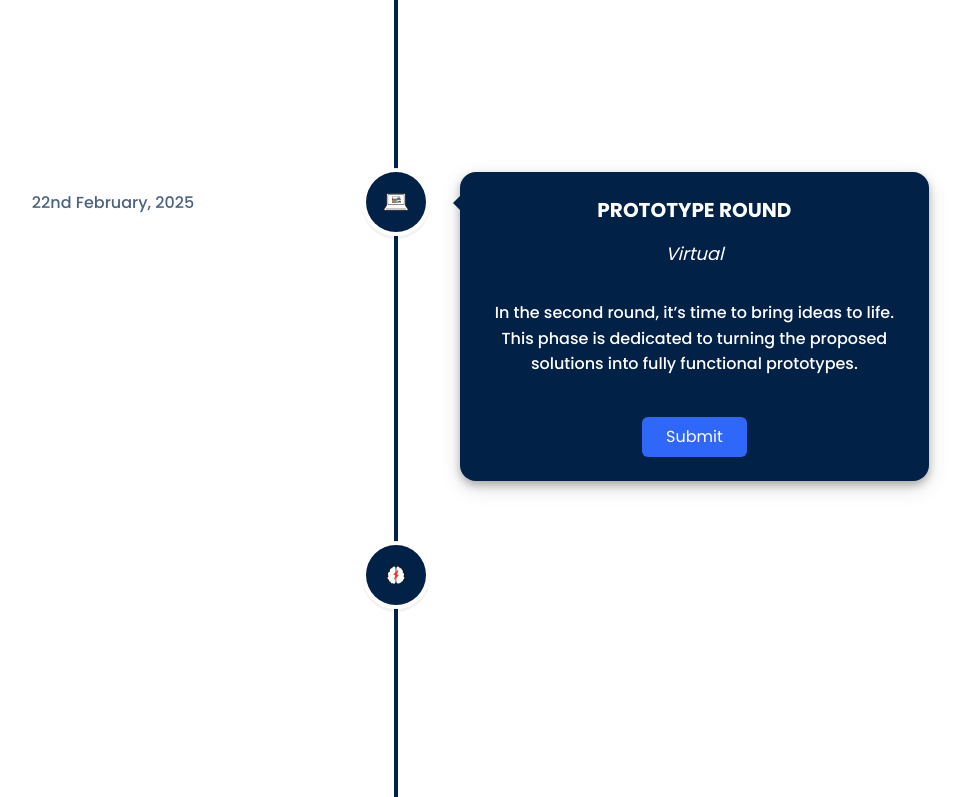
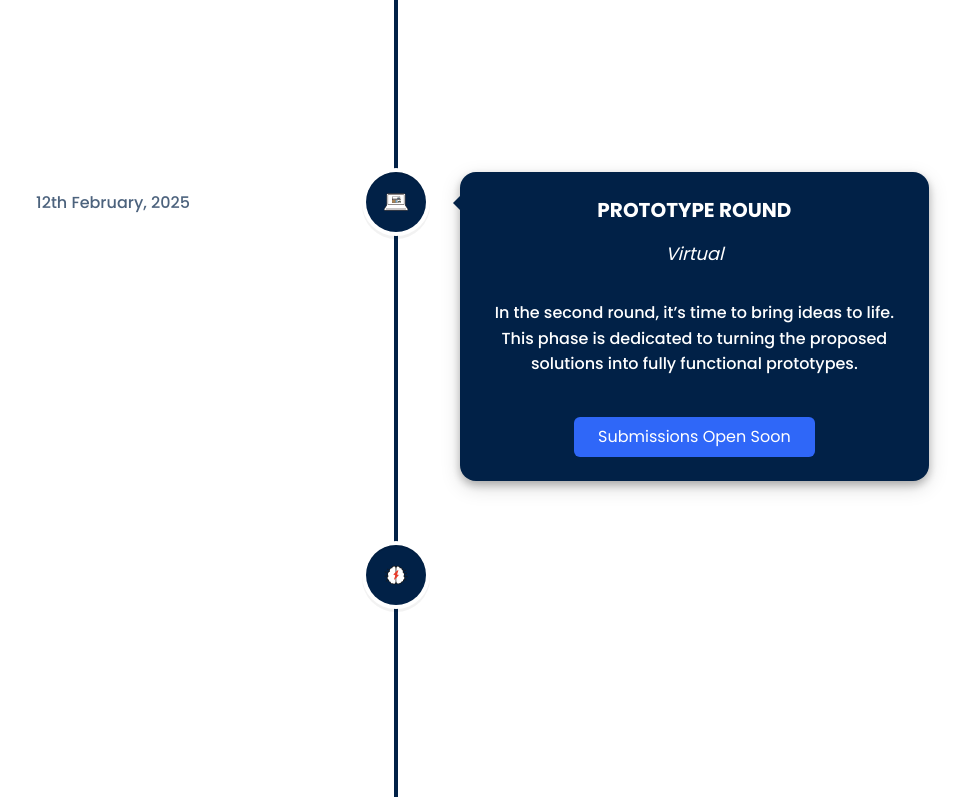
Before and after one commit to MicrosoftStudentChapterIGDTUW/reactmsc, a React (Create React App) app: page /hackitup in a window 1280 px wide. Shown: the part 1351-2148 px from the top of the page, without its empty margins (244-1210 px from the left). Built offline with nearby package versions, Linux system fonts and the light colour scheme.

Commit message:
changes in timeline and submission route remove

```diff
--- a/src/pages/Hack-It-Up/timeline/timelineElements.js
+++ b/src/pages/Hack-It-Up/timeline/timelineElements.js
@@ -7,7 +7,7 @@ let timelineElements = [
         "Brainstorm and conceptualize impactful solutions. Register your ideas now!",
       buttonText: "Register",
       link: "/hackitup/registration",
-      date: "22nd February, 2025",
+      date: "12th February, 2025",
       icon: "school",
     },
     // {
@@ -26,9 +26,9 @@ let timelineElements = [
       location: "Virtual",
       description:
         "In the second round, it’s time to bring ideas to life. This phase is dedicated to turning the proposed solutions into fully functional prototypes.",
-      buttonText: "Submit",
-      link: "/hackitup/submission",
-      date: "22nd February, 2025",
+      buttonText: "Submissions Open Soon",
+      link: "/hackitup",
+      date: "12th February, 2025",
       icon: "work",
     },
     {
@@ -38,7 +38,7 @@ let timelineElements = [
       description:
         "Selected teams will have the unique opportunity to work with expert mentors who will guide them throughout the process",
       buttonText: "Connect",
-      date: "22nd February, 2025",
+      date: "18th February, 2025",
       icon: "school",
     },
     {
```
